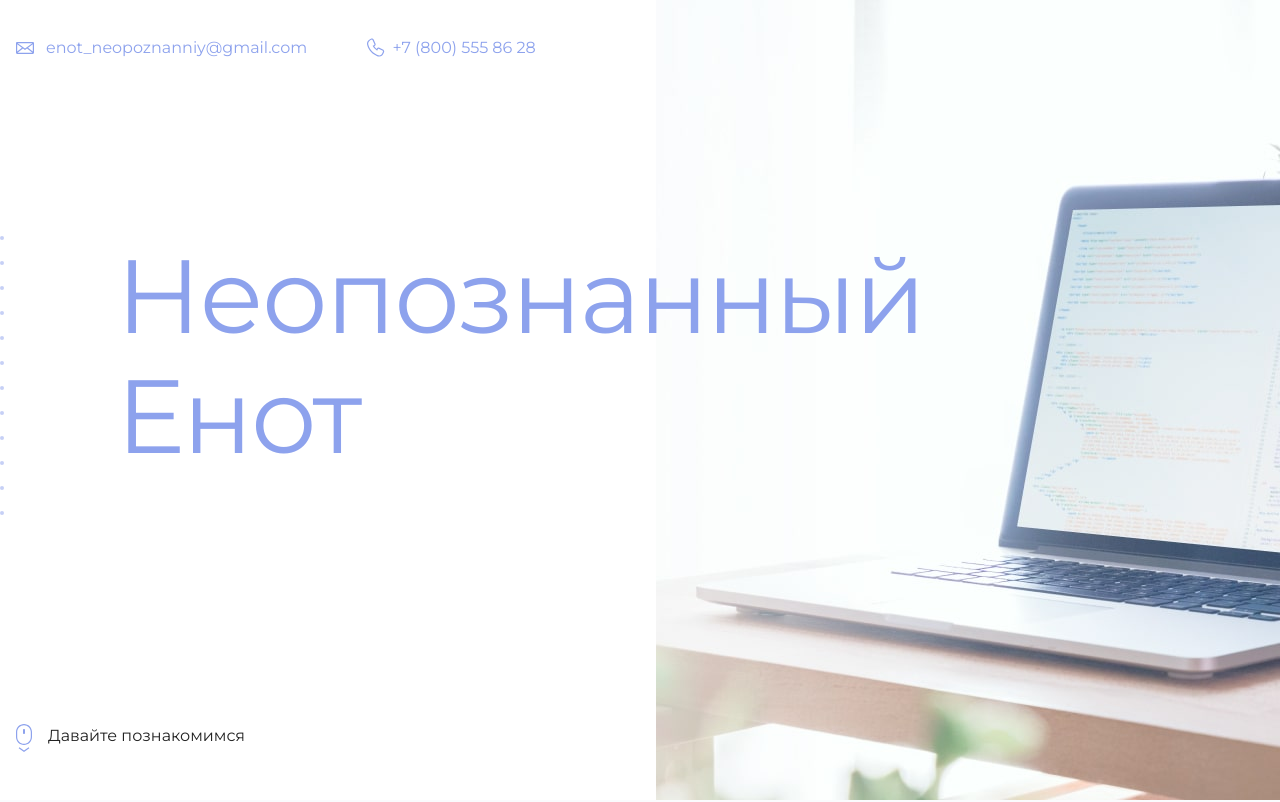
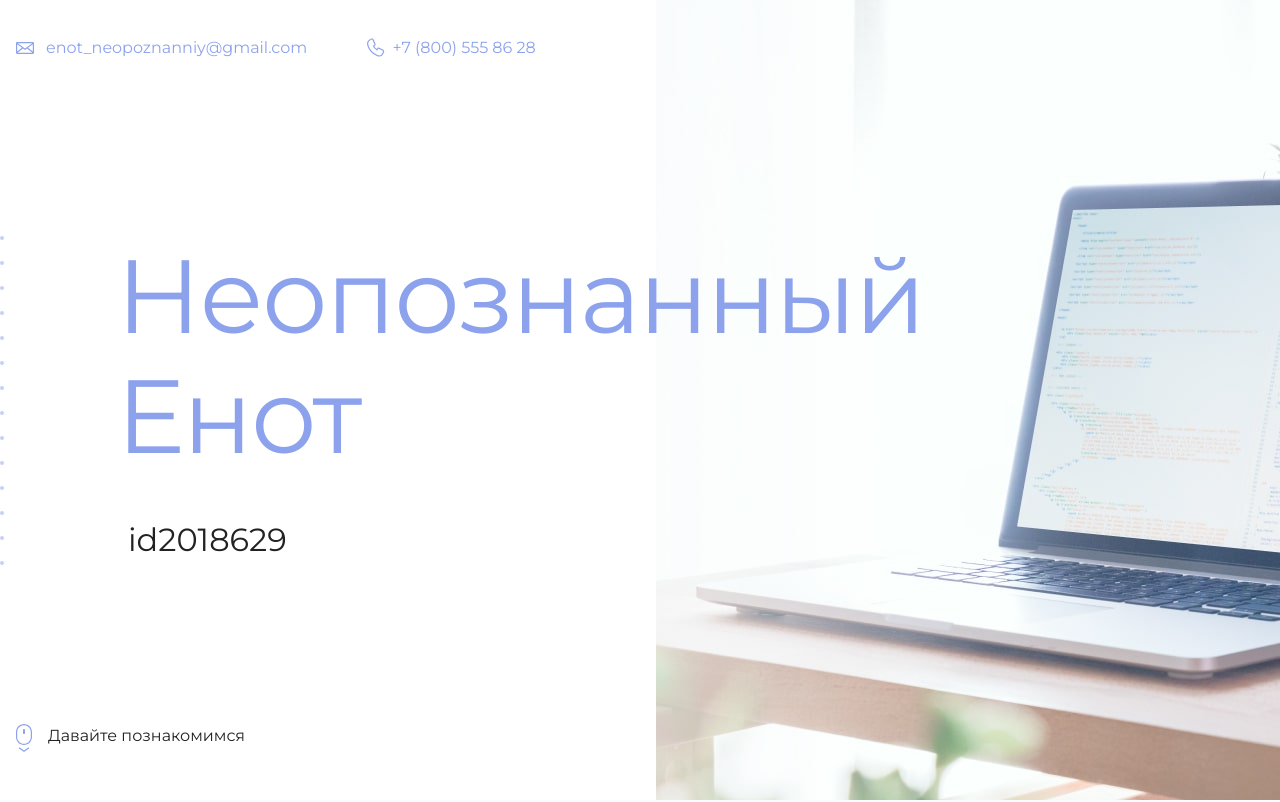
Before and after one commit to Sephellone/Html-academy-1, a plain HTML site: page index.html in a window 1280 px wide. Shown: the top 802 px of the page. Drawn offline with Linux system fonts and the light colour scheme.

Commit message:
Updating ID

```diff
--- a/index.html
+++ b/index.html
@@ -19,7 +19,7 @@
       <section class="hero-image">
         <div class="container">
           <h1 class="heading">Неопознанный Енот</h1>
-          <p><!-- Тут ваш id на сайте Академии --></p>
+          <p>id2018629</p>
         </div>
       </section>
 
```
